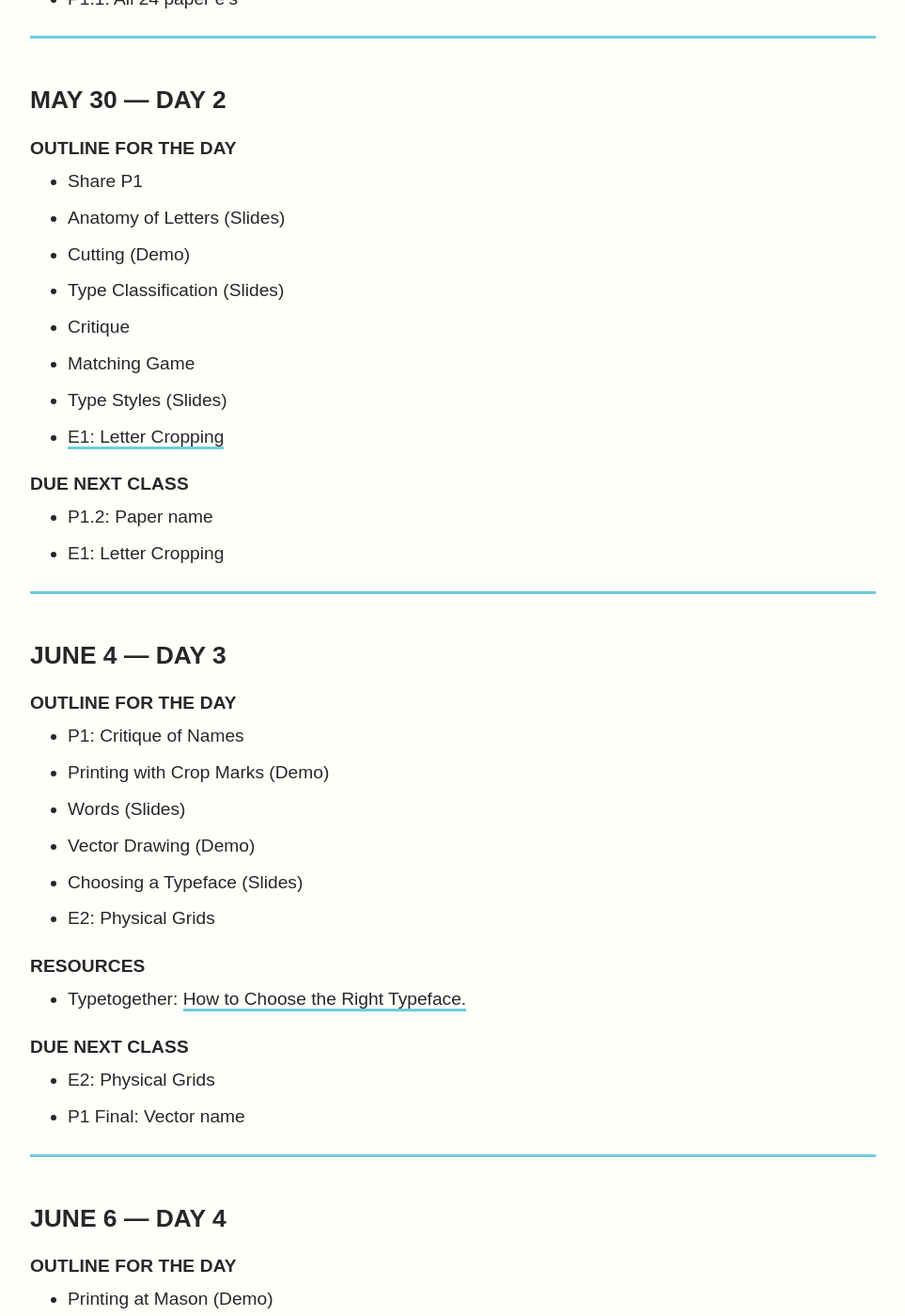
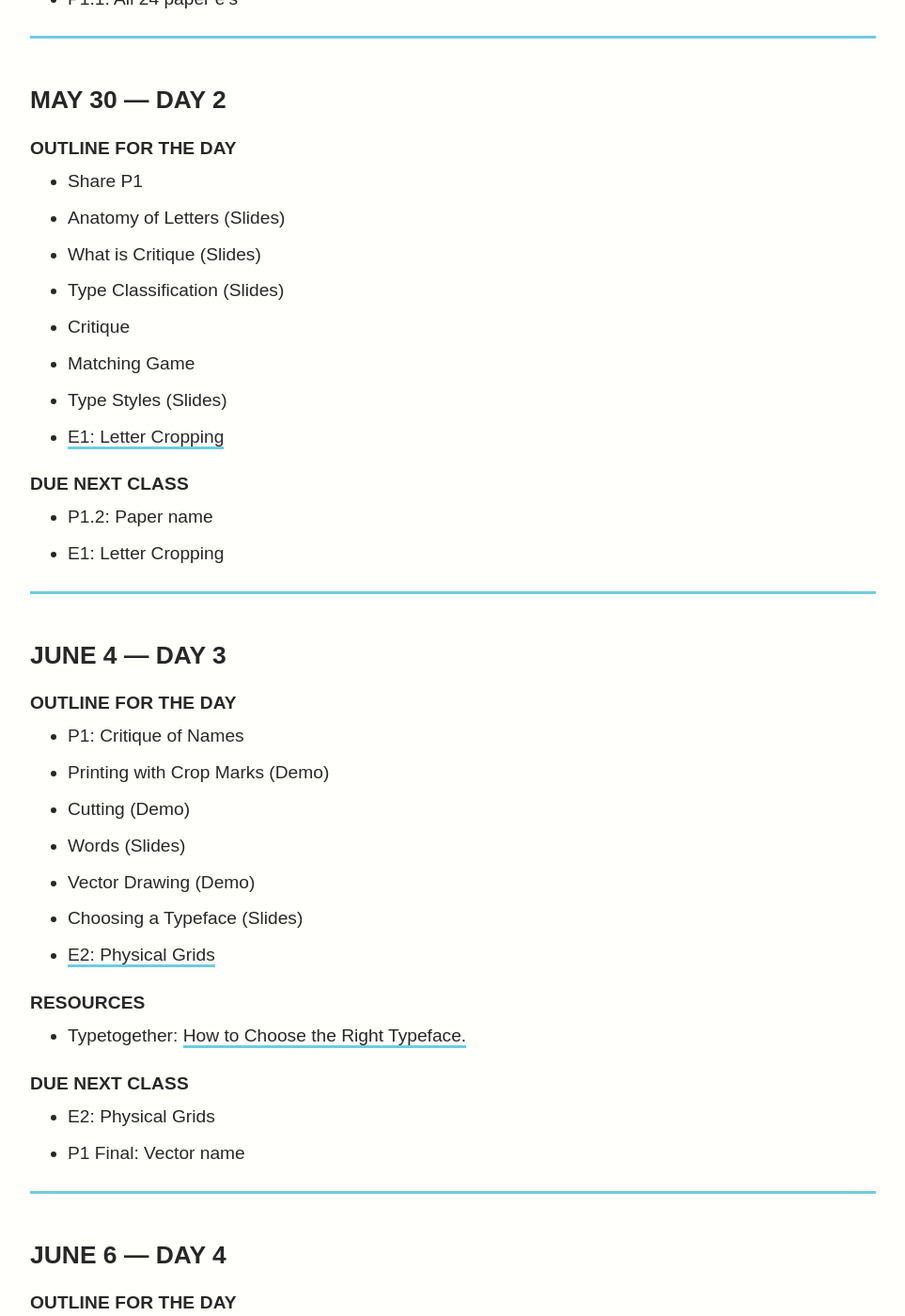
Before and after one commit to gmu-gd/type24-summer, a Jekyll site: the page built from schedule/index.md, in a window 1280 px wide and 1400 px high, scrolled down 792 px. Shown: the whole window at 94% size, without its empty margins (0-963 px from the left). Built offline with Jekyll 4.4.1, drawn with Linux system fonts in a browser that asks for light colours; some web fonts are replaced; some of the changed lines change nothing that is shown.

Commit message:
Update index.md

```diff
--- a/schedule/index.md
+++ b/schedule/index.md
@@ -30,7 +30,7 @@ This schedule is a rough outline for class each day. It is very subject to chang
 #### Outline for the Day
 * Share P1
 * Anatomy of Letters (Slides)
-* Cutting (Demo)
+* What is Critique (Slides)
 * Type Classification (Slides)
 * Critique
 * Matching Game
@@ -48,11 +48,12 @@ This schedule is a rough outline for class each day. It is very subject to chang
 #### Outline for the Day
 * P1: Critique of Names
 * Printing with Crop Marks (Demo)
+* Cutting (Demo)
 * Words (Slides)
 * Vector Drawing (Demo)
 * Choosing a Typeface (Slides)
-* E2: Physical Grids
-<!-- * [E2: Physical Grids]({{ site.baseurl }}/projects#e2) -->
+<!-- * E2: Physical Grids -->
+* [E2: Physical Grids]({{ site.baseurl }}/projects#e2)
 
 #### Resources
 * Typetogether: [How to Choose the Right Typeface.](https://www.type-together.com/how-to-choose-the-right-typeface)
```
